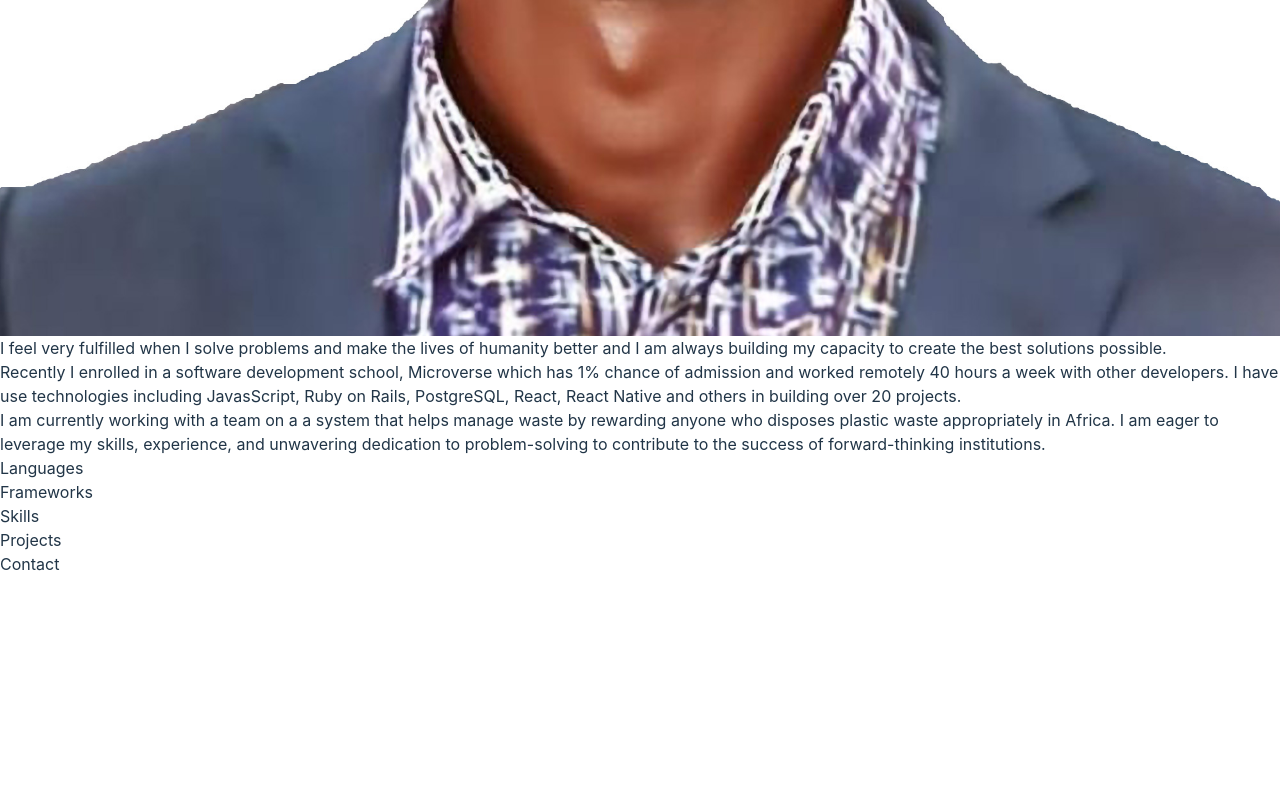
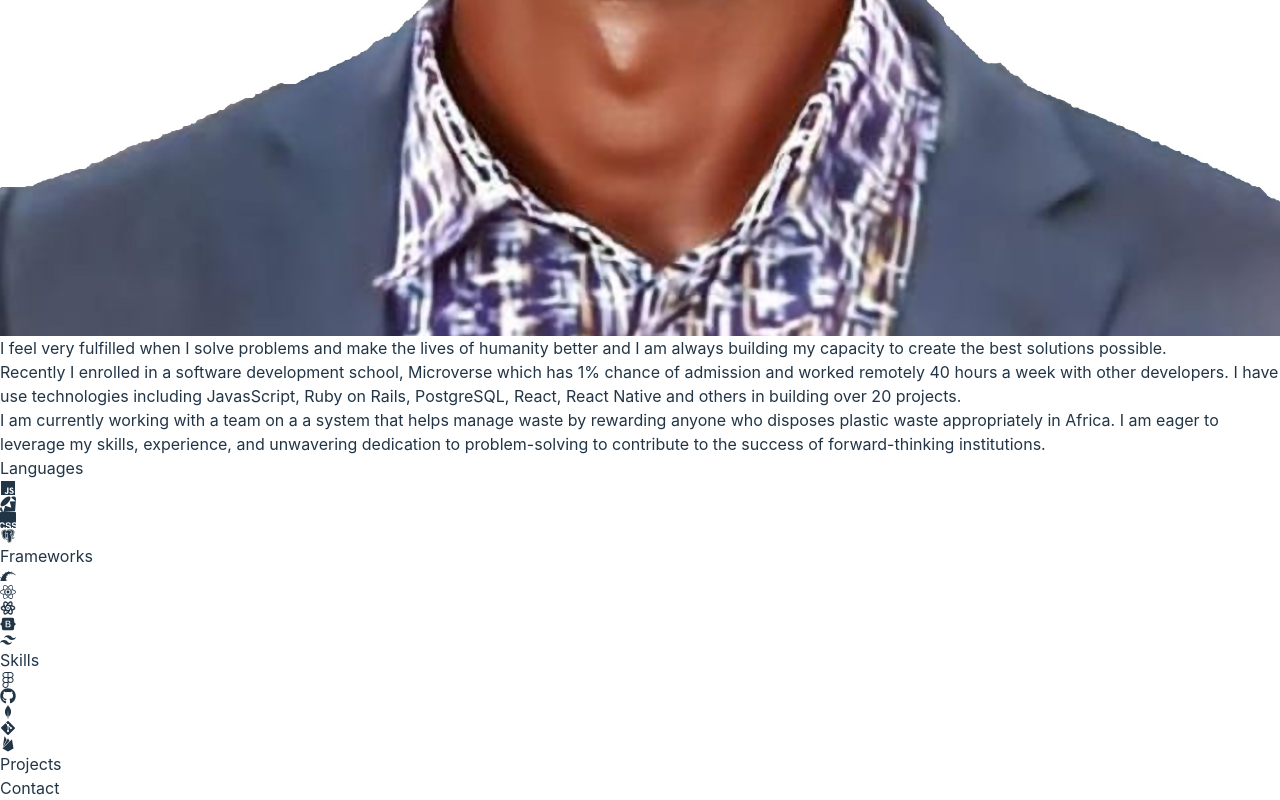
Before and after one commit to Adams-Ghub/dev-adams, a React (Vite) app: page / in a window 1280 px wide. Shown: the part 1626-2426 px from the top of the page. Before the commit the page ends 2202 px from the top, so only its background shows below. Built offline with nearby package versions, Linux system fonts and the light colour scheme; a web font is replaced by a local one.

Commit message:
Add framwork, languages and skills section

```diff
--- a/src/pages/About.jsx
+++ b/src/pages/About.jsx
@@ -1,25 +1,41 @@
 import React from 'react';
 import profilePic from '../assets/profilePic.jpg';
-// import {useLocation} from 'react-router-dom'
+import { IoLogoJavascript, IoLogoFirebase } from 'react-icons/io5';
+import {
+  SiRuby,
+  SiCsswizardry,
+  SiRubyonrails,
+  SiTailwindcss,
+} from 'react-icons/si';
+import {
+  FaReact,
+  FaBootstrap,
+  FaFigma,
+  FaGithub,
+  FaGitAlt,
+} from 'react-icons/fa';
+import { TbBrandReactNative } from 'react-icons/tb';
+import { BiLogoPostgresql, BiLogoMongodb } from 'react-icons/bi';
 
 const About = () => {
   const headingTwo = 'text-[2.75rem] text-[#02B6B6]';
-  const headingThree = 'text-[2rem] text-[#02B6B6]';
+  const headingThree = 'text-[1.5rem] text-[#02B6B6]';
+  const iconStyle = 'text-[2rem]';
 
   // const location =useLocation();
   return (
     <div
       id="About"
-      className="bg-[#0a0f14] w-full h-auto py-[2.5rem] px-[0.75rem]"
+      className="bg-[#151F29] w-full h-auto py-[4rem] sm:px-[2.5rem]"
     >
       <h2 className={headingTwo}>About me</h2>
       <div className="flex flex-col md:flex-row ">
         <img
-          className="w-[15rem] h-[15rem] rounded-[100%] mx-[1rem]"
+          className="w-[15rem] self-center h-[15rem] rounded-[100%] mx-[1rem]"
           src={profilePic}
         />
         <div>
-          <div>
+          <div className='text-[#f5f5f5]'>
             <p>
               I feel very fulfilled when I solve problems and make the lives of
               humanity better and I am always building my capacity to create the
@@ -40,18 +56,63 @@ const About = () => {
               success of forward-thinking institutions.
             </p>
           </div>
-          <div className="flex flex-col md:flex-row my-[2rem]">
+          <div className="flex flex-col md:flex-row my-[2rem] gap-[1rem]">
             <div className="w-[33.33%]">
               <h3 className={headingThree}>Languages</h3>
-              <p></p>
+              <div className="flex flex-row w-[100%] sm:flex-wrap gap-[1.3rem] sm:gap-[0.5rem]">
+                <div>
+                  <IoLogoJavascript className={iconStyle} />
+                </div>
+                <div>
+                  <SiRuby className={iconStyle} />
+                </div>
+                <div>
+                  <SiCsswizardry className={iconStyle} />
+                </div>
+                <div>
+                  <BiLogoPostgresql className={iconStyle} />
+                </div>
+              </div>
             </div>
             <div className="w-[33.33%]">
               <h3 className={headingThree}>Frameworks</h3>
-              <p></p>
+              <div className="flex flex-row flex-wrap gap-[0.5rem]">
+                <div>
+                  <SiRubyonrails className={iconStyle} />
+                </div>
+                <div>
+                  <FaReact className={iconStyle} />
+                </div>
+                <div>
+                  <TbBrandReactNative className={iconStyle} />
+                </div>
+                <div>
+                  <FaBootstrap className={iconStyle} />
+                </div>
+                <div>
+                  <SiTailwindcss className={iconStyle} />
+                </div>
+              </div>
             </div>
             <div className="w-[33.33%]">
               <h3 className={headingThree}>Skills</h3>
-              <p></p>
+              <div className="flex flex-row flex-wrap gap-[0.5rem]">
+                <div>
+                  <FaFigma className={iconStyle} />
+                </div>
+                <div>
+                  <FaGithub className={iconStyle} />
+                </div>
+                <div>
+                  <BiLogoMongodb className={iconStyle} />
+                </div>
+                <div>
+                  <FaGitAlt className={iconStyle} />
+                </div>
+                <div>
+                  <IoLogoFirebase className={iconStyle} />
+                </div>
+              </div>
             </div>
           </div>
         </div>
```
